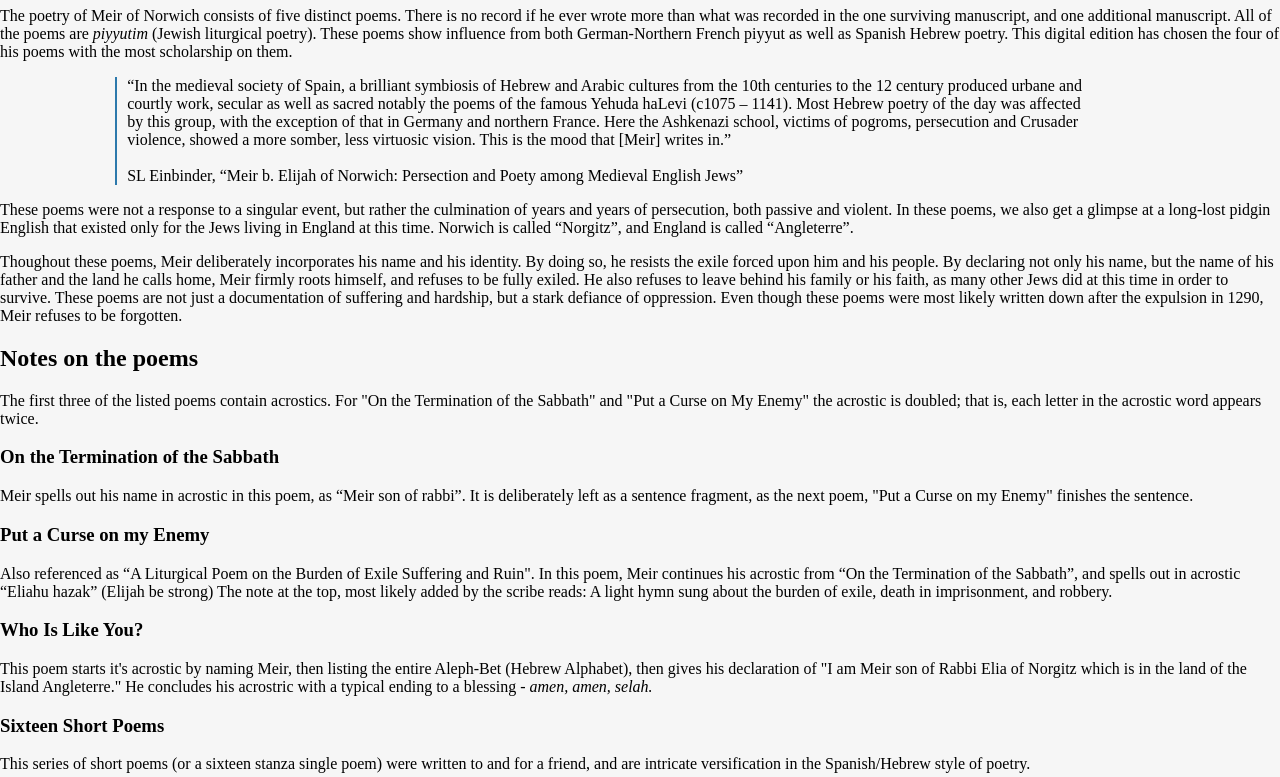
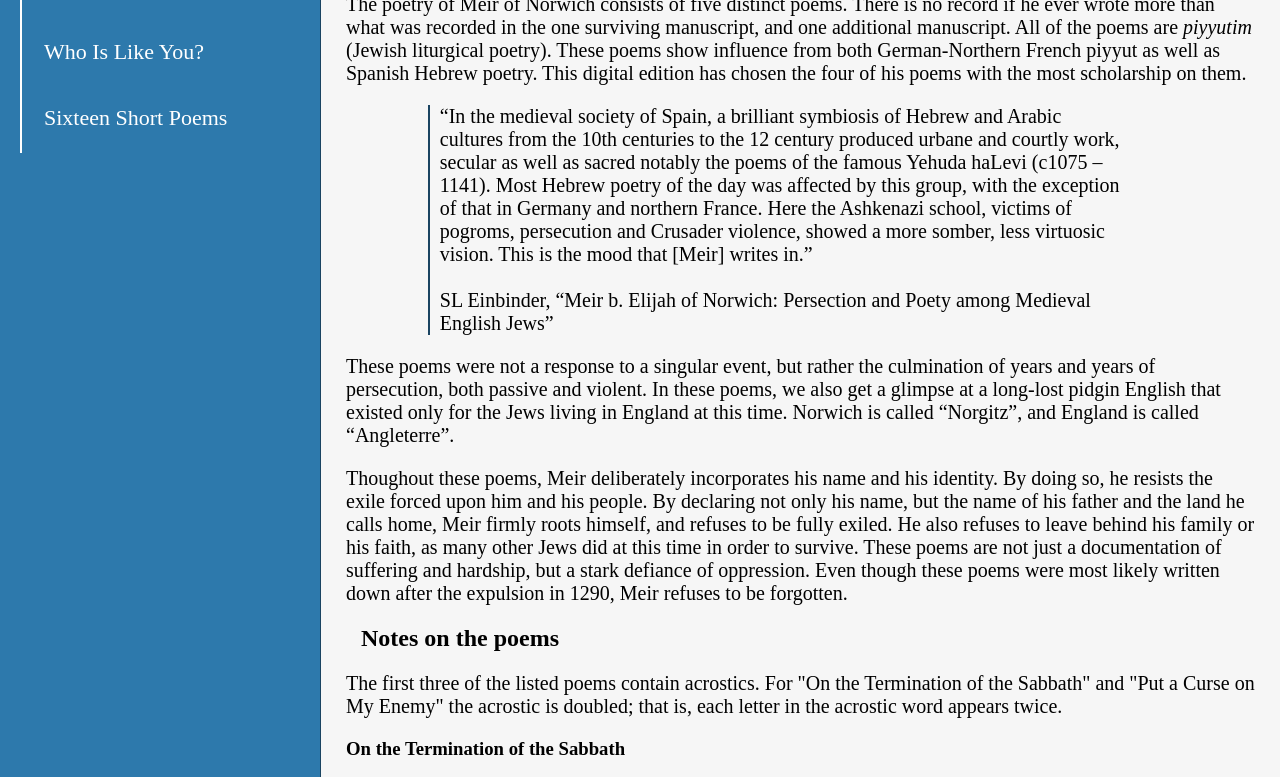
Before and after one commit to Eliora-Horst/meirofnorwich, a website: page public/HTML/thePoems.html in a window 1280 px wide. Shown: the part 366-1143 px from the top of the page. Drawn offline with Linux system fonts and the light colour scheme; a web font is replaced by a local one.

Commit message:
Adjusting references

```diff
--- a/public/HTML/thePoems.html
+++ b/public/HTML/thePoems.html
@@ -4,6 +4,7 @@
         <!-- Style sheets and fonts -->
         <link rel="stylesheet" type="text/css" href="/CSS/main.css">
         <link rel="stylesheet" type="text/css" href="/CSS/mobile.css">
+        <link rel="stylesheet" type="text/css" href="/CSS/PoemStyle.css">
         <link href="https://fonts.googleapis.com/css?family=Suez+One&display=swap" rel="stylesheet">
         <link href="https://fonts.googleapis.com/css?family=Crimson+Text:700&display=swap" rel="stylesheet">
         <link rel="stylesheet" href="https://cdnjs.cloudflare.com/ajax/libs/font-awesome/4.7.0/css/font-awesome.min.css">
```
